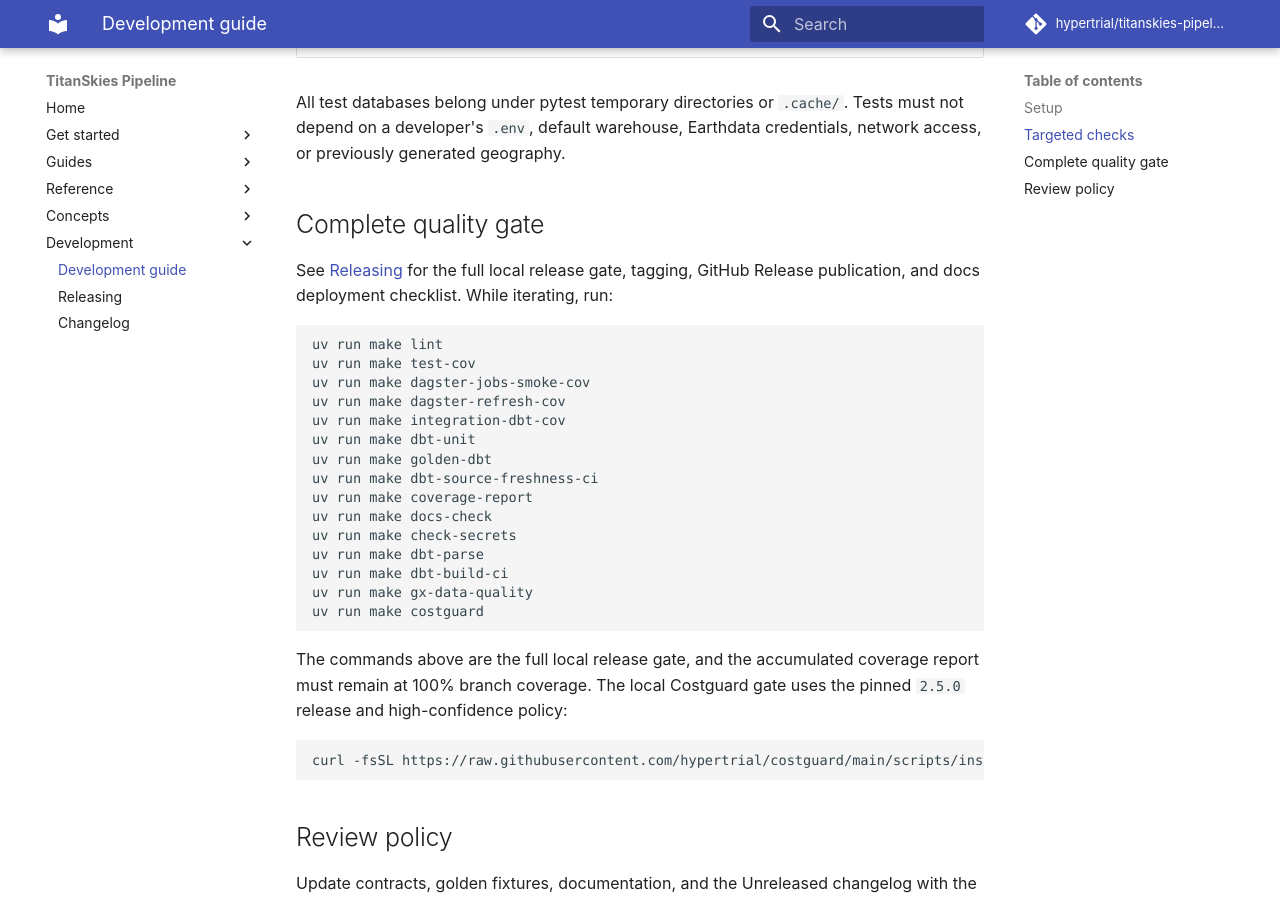
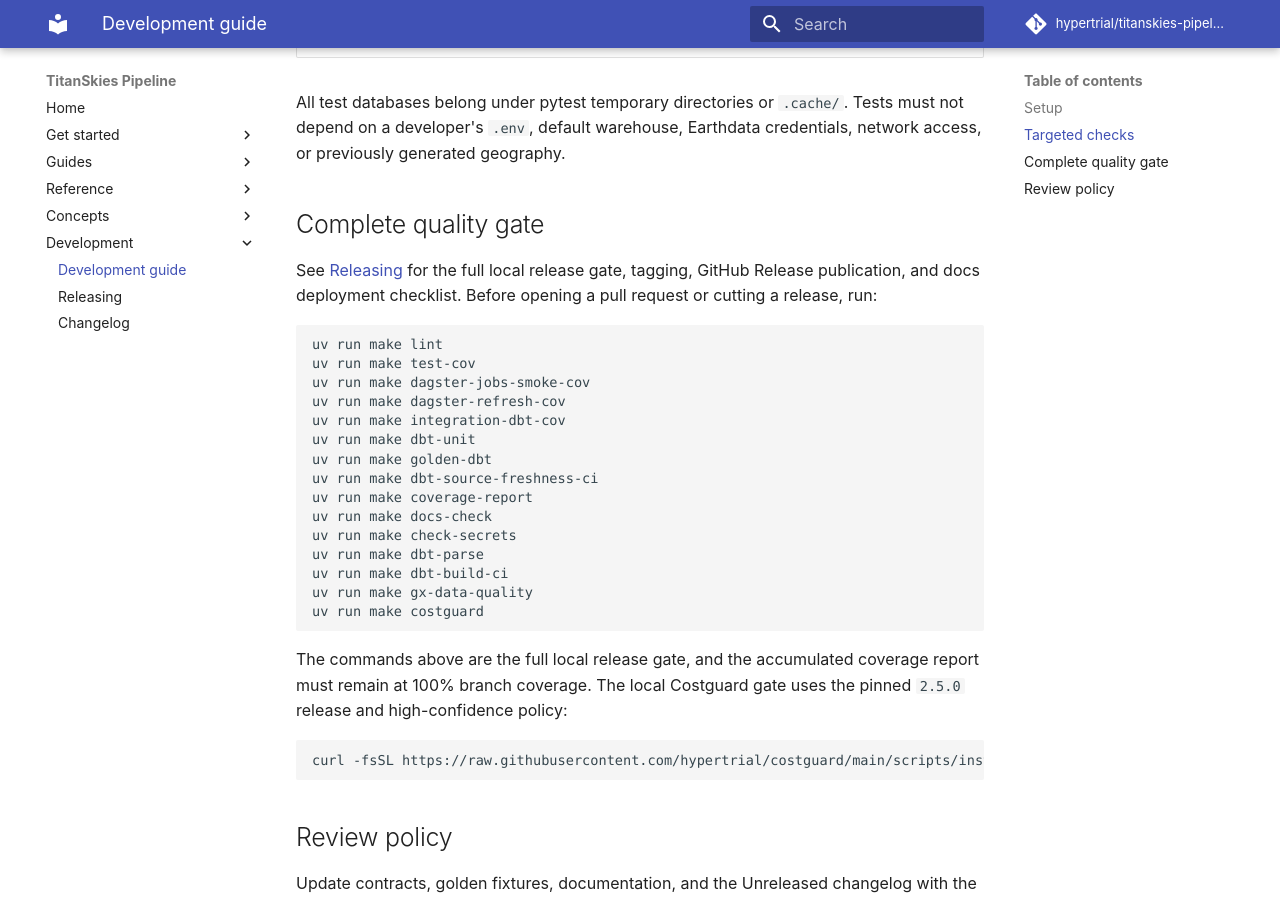
Before and after one commit to hypertrial/titanskies-pipeline, an MkDocs documentation site: the page built from docs/development/index.md, in a window 1280 px wide and 900 px high, scrolled down 768 px. Built offline with MkDocs 1.6.1 and Material for MkDocs 9.7.7, drawn with Linux system fonts in a browser that asks for light colours.

Commit message:
Harden the v0.3.1 releasing checklist after review
Document the Chromium docs-check prerequisite, correct post-release CI
guidance, and point maintainers at the releasing page from AGENTS and
CONTRIBUTING.

Co-authored-by: Cursor <cursoragent@cursor.com>

````diff
--- a/docs/development/index.md
+++ b/docs/development/index.md
@@ -30,8 +30,8 @@ credentials, network access, or previously generated geography.
 ## Complete quality gate
 
 See [Releasing](releasing.md) for the full local release gate, tagging,
-GitHub Release publication, and docs deployment checklist. While iterating,
-run:
+GitHub Release publication, and docs deployment checklist. Before opening a
+pull request or cutting a release, run:
 
 ```bash
 uv run make lint
````
Also changed, not shown: AGENTS.md (+7 -5 lines), CHANGELOG.md (+11 -0 lines), CONTRIBUTING.md (+3 -1 lines), docs/development/releasing.md (+6 -2 lines).
